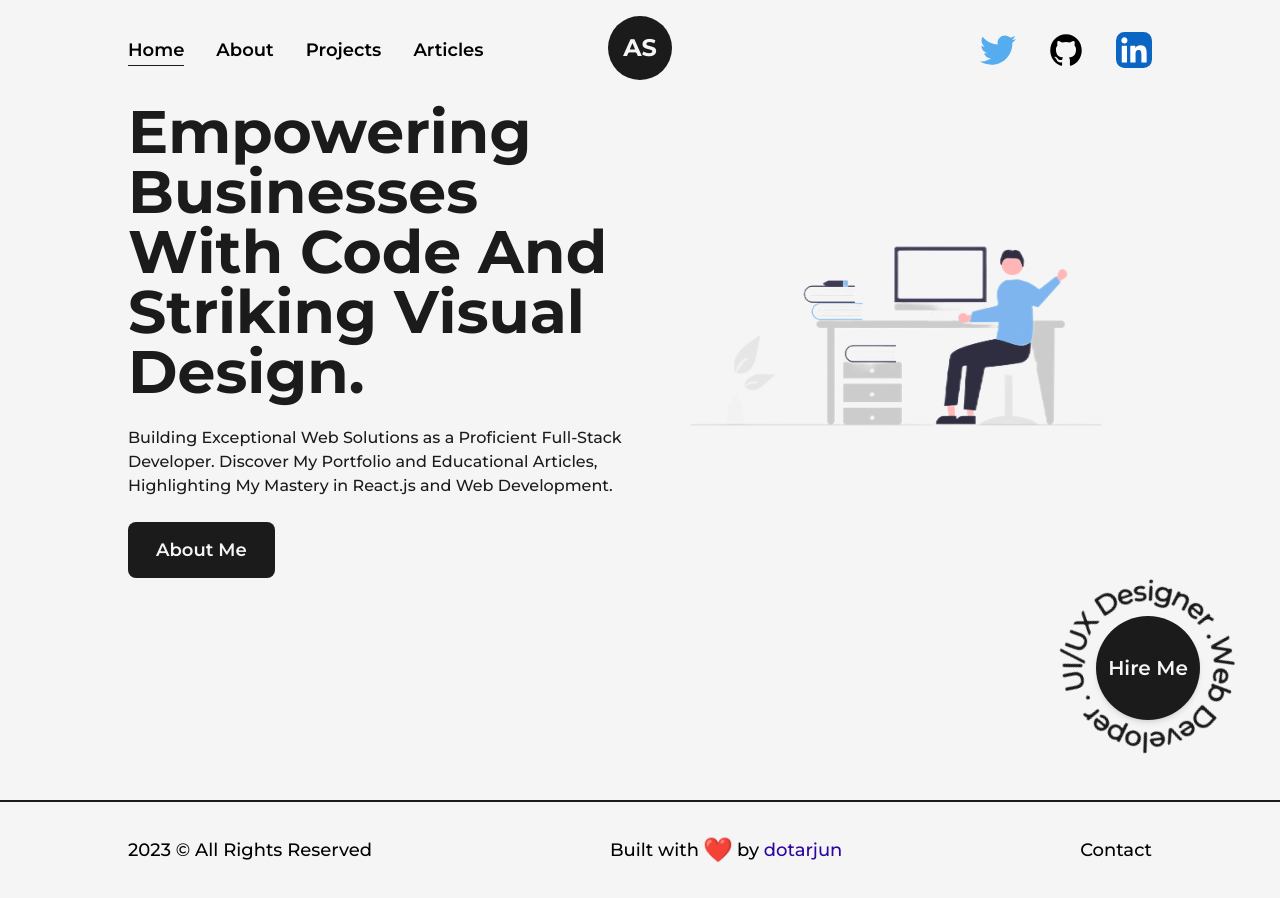
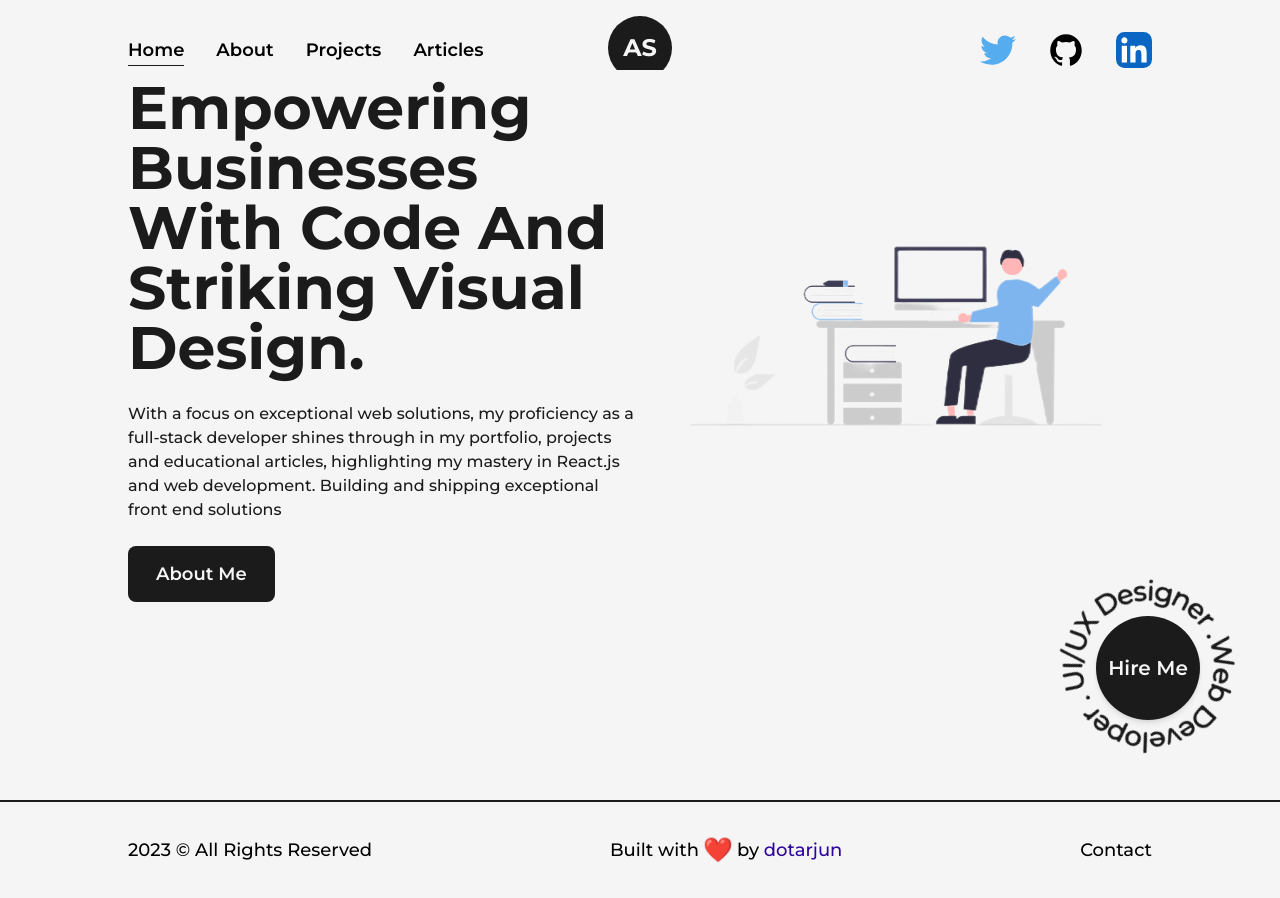
Before and after one commit to dotarjun/Portfolio, a Next.js app: page / in a window 1280 px wide. Built offline with nearby package versions, Linux system fonts and the light colour scheme.

Commit message:
💄 style(index.js): improve homepage text and add more details about the developer's skills and experience

```diff
--- a/src/pages/index.js
+++ b/src/pages/index.js
@@ -23,9 +23,11 @@ export default function Home() {
                 className="!text-6xl !text-left"
               />
               <p className="my-4 text-base font-medium ">
-                Building Exceptional Web Solutions as a Proficient Full-Stack
-                Developer. Discover My Portfolio and Educational Articles,
-                Highlighting My Mastery in React.js and Web Development.
+                With a focus on exceptional web solutions, my proficiency as a
+                full-stack developer shines through in my portfolio, projects
+                and educational articles, highlighting my mastery in React.js
+                and web development. Building and shipping exceptional front end
+                solutions
               </p>
               <div className="flex items-center self-start mt-2">
                 <Link
```
